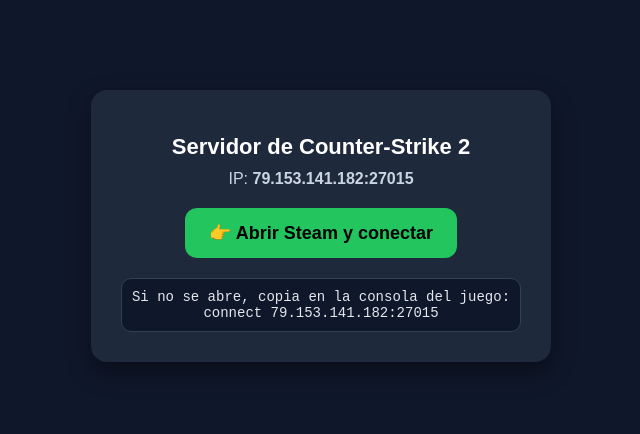
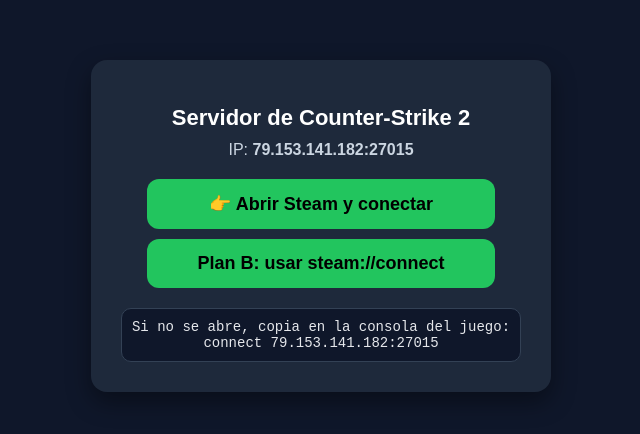
Before and after one commit to Will-Manresa/cs2-join, a plain HTML site: page index.html in a window 1280 px wide. Shown: the part 174-608 px from the top of the page, without its empty margins (319-959 px from the left). Drawn offline with Linux system fonts and the light colour scheme.

Commit message:
Update index.html

```diff
--- a/index.html
+++ b/index.html
@@ -32,7 +32,8 @@
       color: #cbd5e1;
     }
     .btn {
-      display: inline-block;
+      display: block;
+      margin: 10px auto;
       padding: 14px 24px;
       border-radius: 12px;
       background: #22c55e;
@@ -40,6 +41,7 @@
       text-decoration: none;
       font-weight: bold;
       font-size: 18px;
+      max-width: 300px;
     }
     .btn:hover {
       background: #16a34a;
@@ -60,7 +62,13 @@
   <div class="card">
     <h1>Servidor de Counter-Strike 2</h1>
     <p>IP: <strong>79.153.141.182:27015</strong></p>
-    <a class="btn" href="steam://connect/79.153.141.182:27015">👉 Abrir Steam y conectar</a>
+
+    <!-- BOTÓN PRINCIPAL -->
+    <a class="btn" href="steam://run/730//+connect%2079.153.141.182:27015/">👉 Abrir Steam y conectar</a>
+
+    <!-- PLAN B -->
+    <a class="btn" href="steam://connect/79.153.141.182:27015">Plan B: usar steam://connect</a>
+
     <div class="code">
       Si no se abre, copia en la consola del juego:<br>
       <code>connect 79.153.141.182:27015</code>
```
